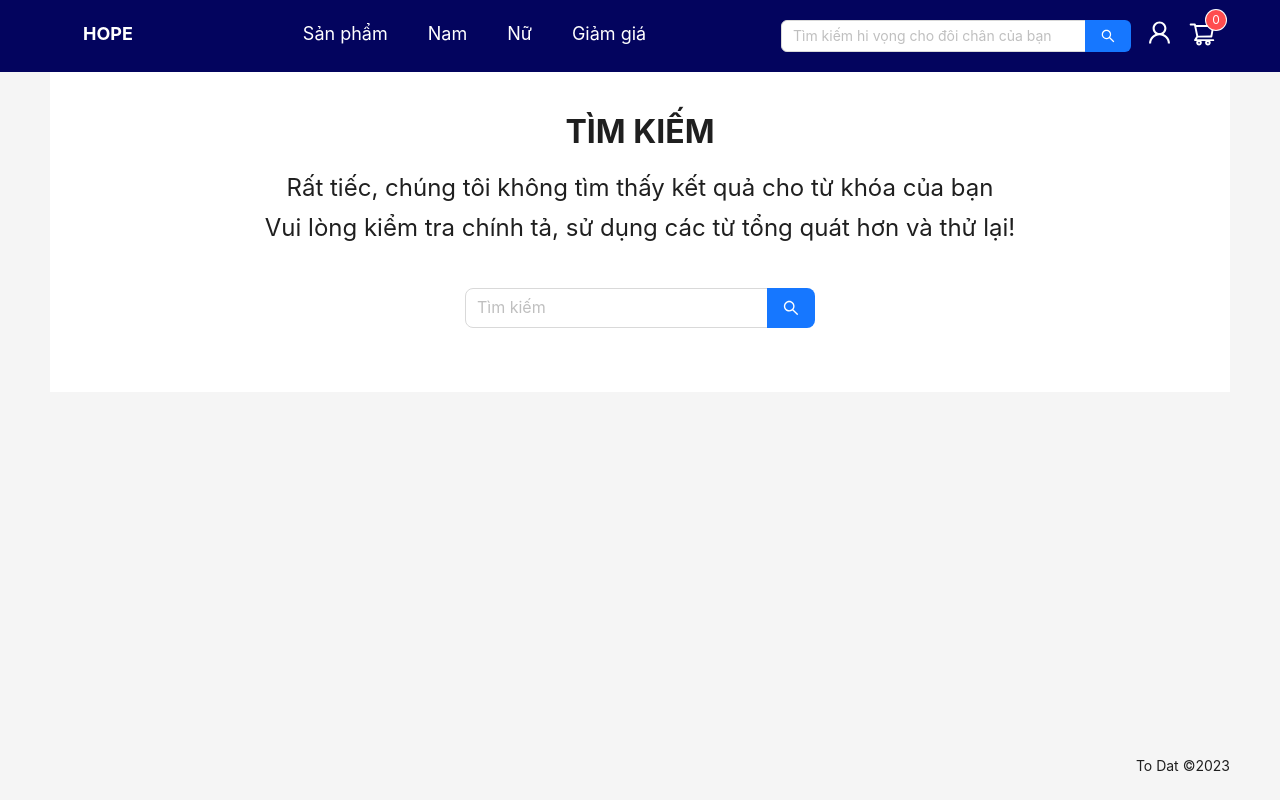
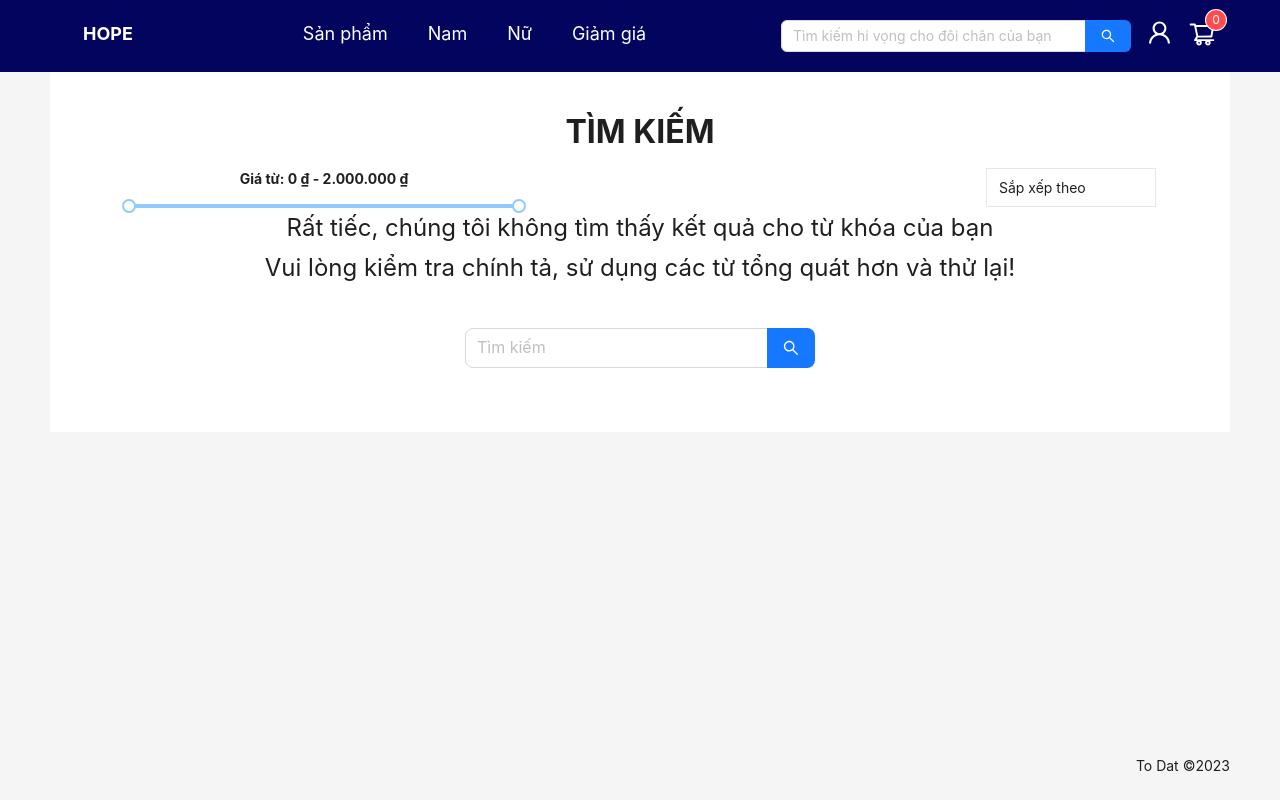
Before and after one commit to tltd0807/client, a React (Create React App) app: page /search in a window 1280 px wide. Built offline with nearby package versions, Linux system fonts and the light colour scheme.

Commit message:
add filter to productSearch

```diff
--- a/src/api/productAPI.js
+++ b/src/api/productAPI.js
@@ -91,9 +91,10 @@ export const updateProduct = async (token, data, productId) => {
   return res.data;
 };
 
-export const deleteProduct = async (token, productId) => {
-  const res = await axios.delete(
-    `${APP_BASE_URL}/api/v1/products/${productId}`,
+export const deleteProduct = async (token, data, productId) => {
+  const res = await axios.patch(
+    `${APP_BASE_URL}/api/v1/products/isShow/${productId}`,
+    data,
     {
       headers: { Authorization: `${token}` },
     }
@@ -101,11 +102,20 @@ export const deleteProduct = async (token, productId) => {
   return res.data;
 };
 
-export const getAllProductsByName = async (productName, limit, page) => {
+export const getAllProductsByName = async (
+  productName,
+  limit,
+  page,
+  sortBy,
+  rangePrice
+) => {
   const res = await axios.get(
     `${APP_BASE_URL}/api/v1/products?name=${productName}&limit=${
       limit || 10000
-    }&page=${page || 1}`
+    }&page=${page || 1}&sort=${sortBy || "createAt"}${
+      rangePrice &&
+      `&price[gte]=${rangePrice[0] || 0}&price[lte]=${rangePrice[1] || 2000000}`
+    }`
   );
   return res.data;
 };
--- a/src/pages/Product/ProductCollection.jsx
+++ b/src/pages/Product/ProductCollection.jsx
@@ -74,7 +74,7 @@ const ProductCollection = () => {
     const onAfterChange = (value) => {
         setRangePrice(value)
       };
-      const content = (
+    const content = (
         <div>
             <p className='hover:cursor-pointer hover:text-[#48cae4]' onClick={()=>setSortBy('price')}>Giá tăng dần</p>
             <p className='hover:cursor-pointer hover:text-[#48cae4]' onClick={()=>setSortBy('-price')}>Giá giảm dần</p>
--- a/src/pages/Product/ProductSearch.jsx
+++ b/src/pages/Product/ProductSearch.jsx
@@ -1,12 +1,12 @@
 import React, { useEffect, useState } from 'react'
 import { useNavigate, useSearchParams } from 'react-router-dom';
 import LayoutComponent from '../../layout/Layout';
-import {  Input, Pagination, Spin } from 'antd';
+import {  Input, Pagination, Popover, Slider, Spin } from 'antd';
 import ProductItem from './ProductItem';
 import { getAllProductsByName } from '../../api/productAPI';
 import { pageSize } from '../../configs/constants';
 const { Search } = Input;
-
+const formatter = (value) => value.toLocaleString('vi', {style : 'currency', currency : 'VND'});
 const ProductSearch = () => {
     const [products, setProducts] = useState([])
     const navigate= useNavigate();
@@ -16,6 +16,9 @@ const ProductSearch = () => {
     const [loading, setLoading] = useState(true)
     const [totalItems, setTotalItems] = useState(0);
     const [current, setCurrent] = useState(1);
+    const [sortBy, setSortBy] = useState('createAt')
+    const [rangePrice, setRangePrice] = useState([0,2000000])
+
 useEffect(() => {
     setLoading(true)
     if(!productName){
@@ -23,7 +26,7 @@ useEffect(() => {
         setLoading(false)
         return;
     }
-    getAllProductsByName(productName.trim(),pageSize,current).then(res=>{
+    getAllProductsByName(productName.trim(),pageSize,current,sortBy,rangePrice).then(res=>{
         setProducts(res.data.data)
         // setTotalItems(res.totalPage*pageSize)
         // nếu res.result<pageSize thì (res.totalPage-1)*repageSize+res.result
@@ -35,12 +38,42 @@ useEffect(() => {
         setLoading(false)
 
     })
-}, [productName,current])
+// eslint-disable-next-line react-hooks/exhaustive-deps
+}, [productName,current,sortBy,rangePrice[0],rangePrice[1]])
 
+const onAfterChange = (value) => {
+    setRangePrice(value)
+  };
+const content = (
+    <div>
+        <p className='hover:cursor-pointer hover:text-[#48cae4]' onClick={()=>setSortBy('price')}>Giá tăng dần</p>
+        <p className='hover:cursor-pointer hover:text-[#48cae4]' onClick={()=>setSortBy('-price')}>Giá giảm dần</p>
+        <p className='hover:cursor-pointer hover:text-[#48cae4]' onClick={()=>setSortBy('createAt')}>Cũ nhất</p>
+        <p className='hover:cursor-pointer hover:text-[#48cae4]' onClick={()=>setSortBy('-createAt')}>Mới nhất</p>
+    </div>
+  );
   return (
     <LayoutComponent>
+
+        <h2 className='text-[32px] font-bold my-3 uppercase'>Tìm kiếm </h2>
+        <div className='h-10  mx-[74px] flex justify-between'>
+            <div className='flex'>
+                <div className='min-w-[400px]'>
+                    <p className='font-bold'>Giá từ: {rangePrice[0].toLocaleString('vi', {style : 'currency', currency : 'VND'})} - {rangePrice[1].toLocaleString('vi', {style : 'currency', currency : 'VND'})}</p>
+                    <Slider range defaultValue={[0, 2000000]} max={2000000} step={25000} tooltip={{ formatter }} onAfterChange={onAfterChange} />
+                </div>
+
+            </div>
+            <div >
+            <Popover content={content} title="" trigger="hover" placement="bottomRight">
+                <div className='px-3 py-2 border flex w-[170px] justify-between hover:cursor-pointer'>
+                <p>Sắp xếp theo</p>
+                </div>
+
+            </Popover>
+            </div>
+        </div>
         {loading?<Spin size='large'/>:<>
-        <h2 className='text-[32px] font-bold my-3 uppercase'>Tìm kiếm </h2>
            {products.length===0&&(<div className=' flex flex-col space-y-10 text-[24px] leading-10'>
             <div>
                 <p>Rất tiếc, chúng tôi không tìm thấy kết quả cho từ khóa của bạn</p>
--- a/src/pages/Product/ProductTable/ProductTable.jsx
+++ b/src/pages/Product/ProductTable/ProductTable.jsx
@@ -1,5 +1,5 @@
 import React, {useState, useEffect, useContext, useRef} from 'react'
-import { Button, Image, Input, Modal, Space, Table, Tag } from "antd";
+import { Button, Image, Input, Modal, Space,  Table, Tag } from "antd";
 import { SearchOutlined,ExclamationCircleFilled } from '@ant-design/icons';
 import { deleteProduct, getAllCategory, getAllProductAdmin,  updateProduct } from '../../../api/productAPI';
 import UpdateProductForm from '../ProductForm/UpdateProductForm';
@@ -193,16 +193,16 @@ useEffect(() => {
   }
   const showDeleteConfirm = (product) => {
     return confirm({
-      title: `Bạn chắn chắn ẩn ${product.name} với mã sản phẩm  ${product.customeId}?`,
+      title: `Bạn chắn chắn ${product.isShow?'ẩn':'hiển thị'} ${product.name} với mã sản phẩm  ${product.customeId}?`,
       icon: <ExclamationCircleFilled />,
-      okText: 'Ẩn',
+      okText: `${product.isShow?'Ẩn':'Hiển thị'}`,
       okType: 'danger',
       cancelText: 'Hủy',
       onOk() {
-   deleteProduct(authCtx.token,product.id).then(res=>{
+   deleteProduct(authCtx.token,{isShow:!product.isShow},product.id).then(res=>{
     // console.log(res)
     setReload(old=>!old)
-    success("Đã ẩn thành công")
+    success("Cập nhật thành công")
    }).catch(err=>{
     console.log(err)
     error(err.response.data.message)
@@ -332,7 +332,7 @@ const columns = [
     ),
   },
   {
-    title: "Ẩn sản phẩm",
+    title: "Cập nhật trạng thái sản phẩm",
     key: "delete",
     render: (_, record) => (
       <Space size="middle">
@@ -340,8 +340,9 @@ const columns = [
         danger
         onClick={()=>showDeleteConfirm(record)}
     >
-      Ẩn sản phẩm
+      Cập nhật
     </Button>
+
       </Space>
     ),
   }
```
